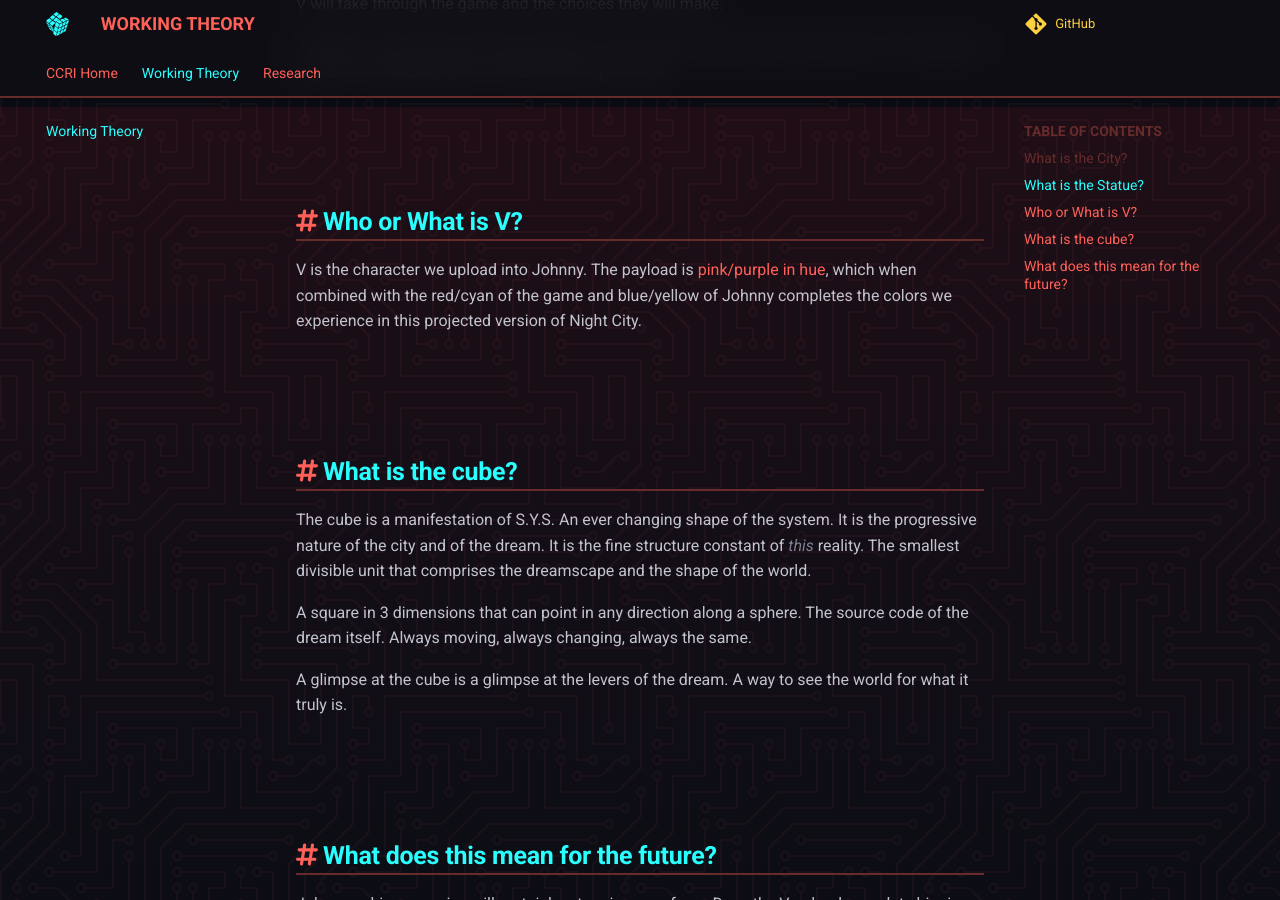
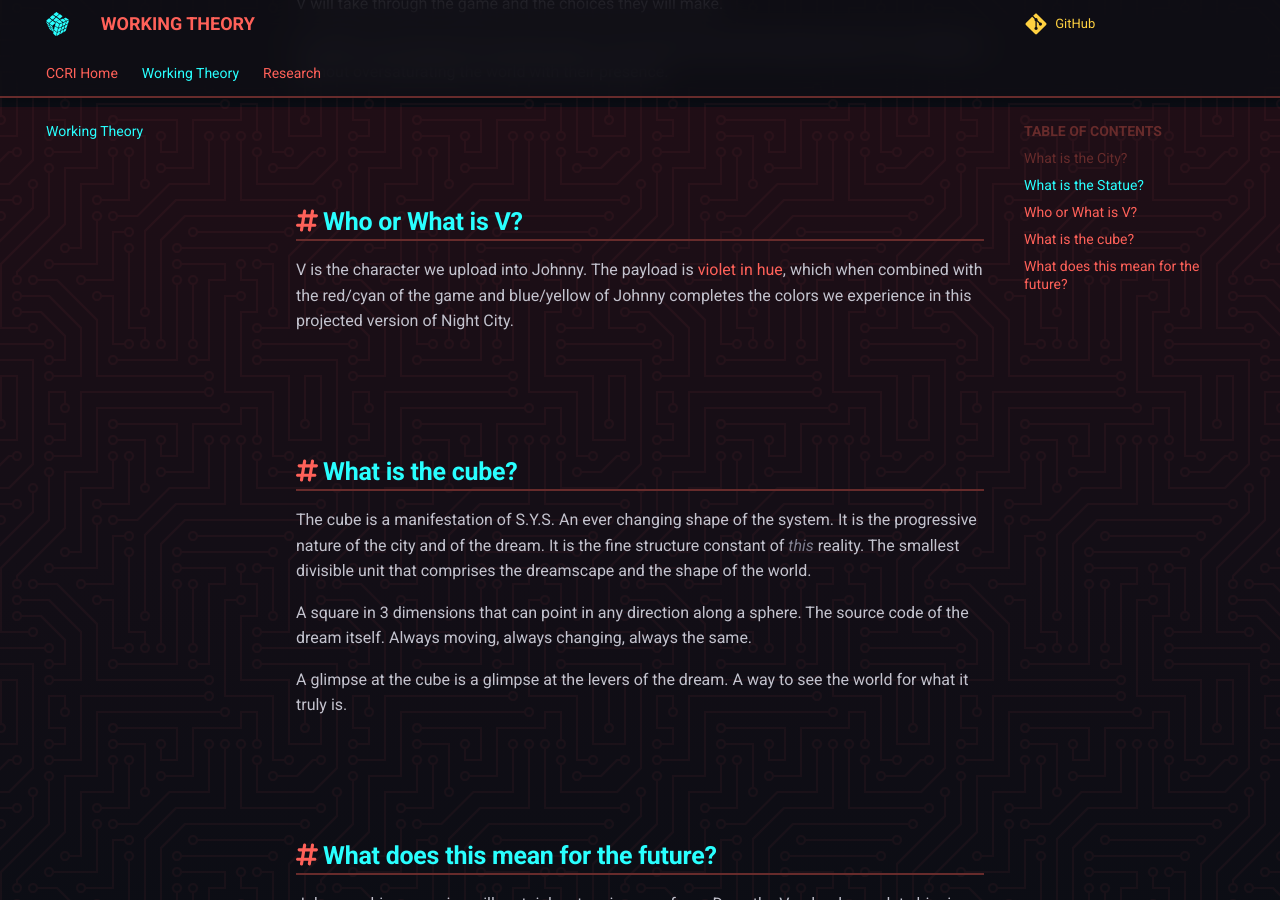
Before and after one commit to Frosthaven/cyberpunk-ff06b5-research, an MkDocs documentation site: the page built from docs/working-theory.md, in a window 1280 px wide and 900 px high, scrolled down 793 px. Built offline with MkDocs 1.6.1 and Material for MkDocs 9.7.7, drawn with Linux system fonts in a browser that asks for light colours; comment, search, counter and statistics services are not loaded.

Commit message:
fix(working-theory): corrected broken link

```diff
--- a/docs/working-theory.md
+++ b/docs/working-theory.md
@@ -22,7 +22,7 @@
 
 ## Who or What is V?
 
-V is the character we upload into Johnny. The payload is [pink/purple in hue](/Research/Around%20The%20City/theory-broken-time/#the-data-lifecycle),
+V is the character we upload into Johnny. The payload is [violet in hue](/Research/Around%20The%20City/theory-broken-time/#the-payload),
 which when combined with the red/cyan of the game and blue/yellow of Johnny
 completes the colors we experience in this projected version of Night City.
 
```
